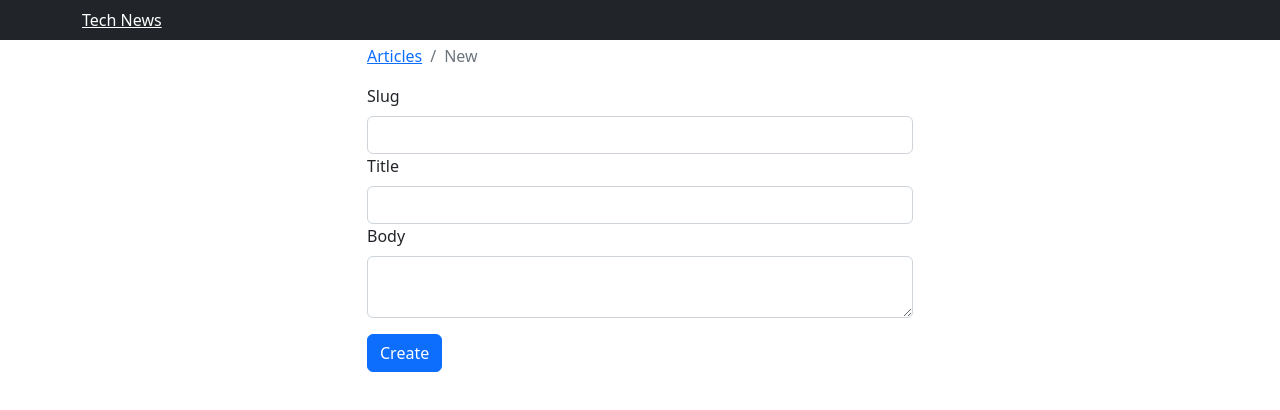
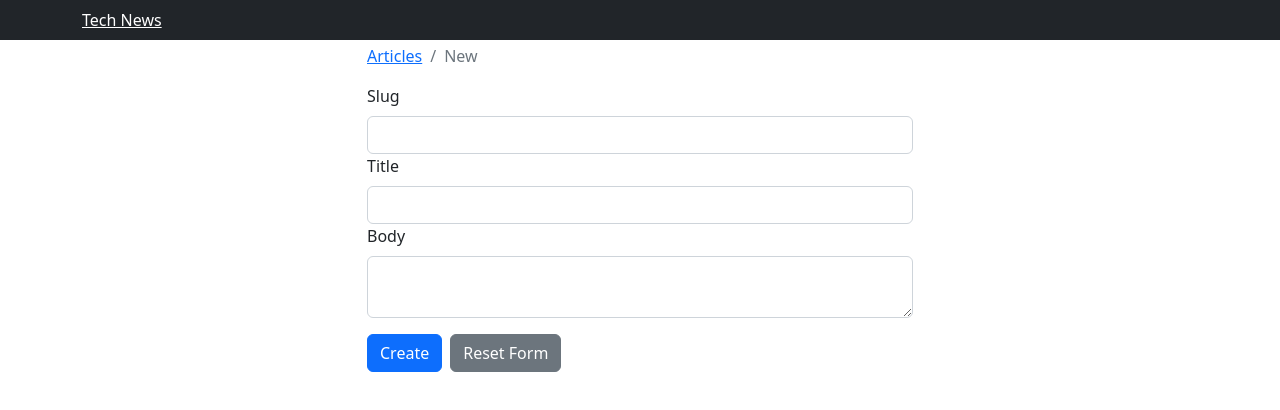
Before and after one commit to danieldev0353/express-next-newsapp, a Next.js app in the folder client/: page /articles/new in a window 1280 px wide. Shown: the top 410 px of the page. Built offline with nearby package versions, Linux system fonts and the light colour scheme.

Commit message:
Add button to reset the form

```diff
--- a/client/components/articles/ArticleForm.js
+++ b/client/components/articles/ArticleForm.js
@@ -8,16 +8,31 @@ class ArticleForm extends React.Component {
     super(props);
 
     this.state = {
-      article: {
-        slug: props.article ? props.article.slug : '',
-        title: props.article ? props.article.title : '',
-        body: props.article ? props.article.body : '',
-      },
+      article: this.getInitialArticleValues(),
       submissionError: null,
       submitting: false,
     };
 
     this.onSubmit = this.onSubmit.bind(this);
+    this.onResetClick = this.onResetClick.bind(this);
+  }
+
+  getInitialArticleValues() {
+    return {
+      slug: this.props.article ? this.props.article.slug : '',
+      title: this.props.article ? this.props.article.title : '',
+      body: this.props.article ? this.props.article.body : '',
+    }
+  }
+
+  onResetClick(event) {
+    const shouldReset = confirm('Are you sure?');
+
+    if (shouldReset) {
+      this.setState({
+        article: this.getInitialArticleValues()
+      });
+    }
   }
 
   async onSubmit(event) {
@@ -70,7 +85,10 @@ class ArticleForm extends React.Component {
           <Form.Label>Body</Form.Label>
           <Form.Control as="textarea" onChange={this.onFieldChange('body')} value={this.state.article.body} />
         </Form.Group>
-        <Button className="mt-3" type="submit" disabled={this.state.submitting}>{this.props.submitButtonText || 'Create'}</Button>
+        <div className="mt-3">
+          <Button type="submit" disabled={this.state.submitting}>{this.props.submitButtonText || 'Create'}</Button>
+          <Button className="ms-2" type="button" onClick={this.onResetClick} disabled={this.state.submitting} variant="secondary">Reset Form</Button>
+        </div>
         {this.state.submissionError && (
           <Alert variant="danger" className="mt-3">
             {this.state.submissionError}
```
